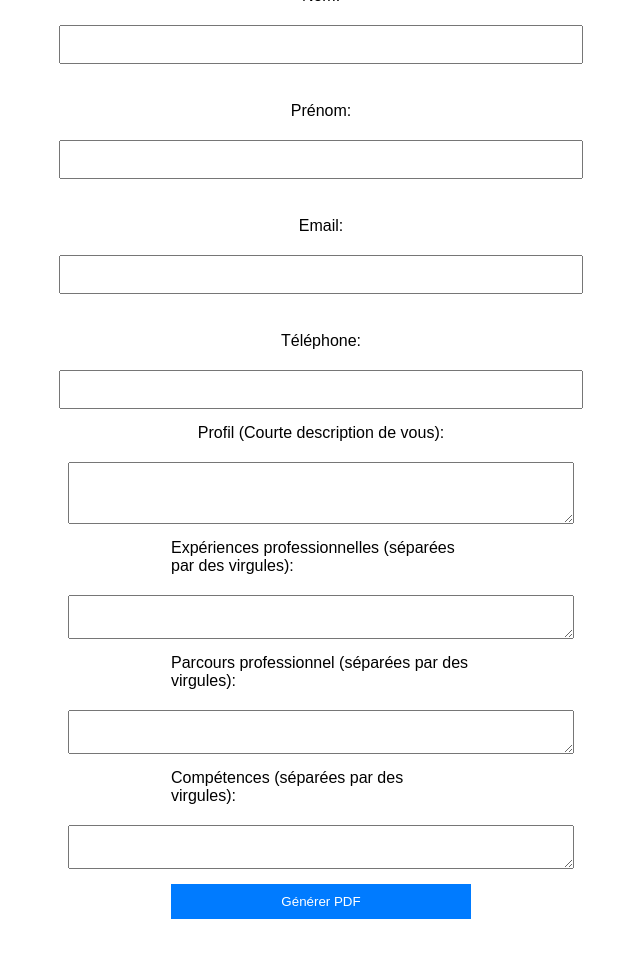
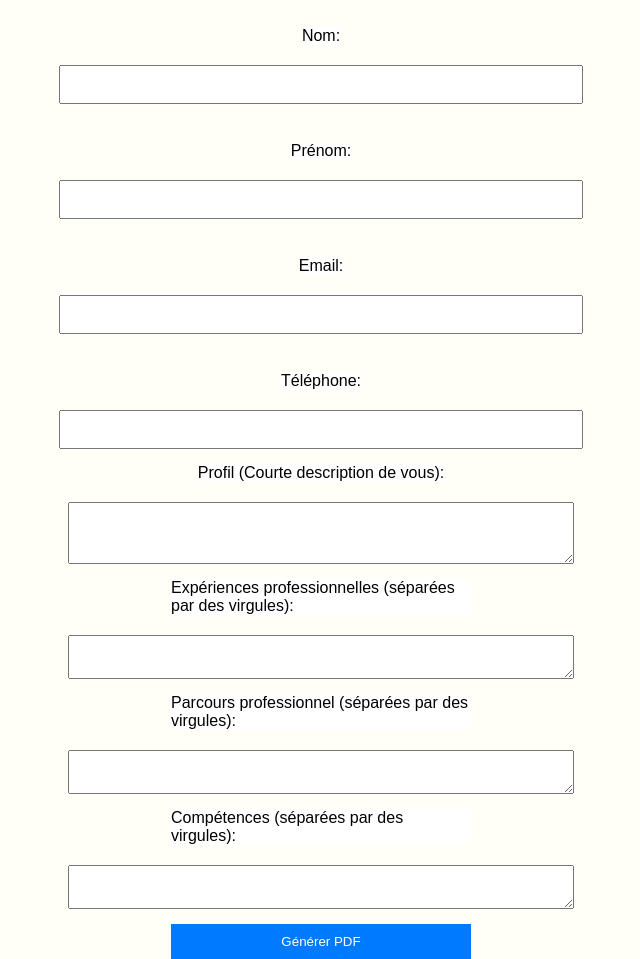
Before and after one commit to Vidocq17/GeneratePdfCV, a website: page projet-api-pdf/public/index.html in a window 1280 px wide. Shown: the whole page, without its empty margins (319-959 px from the left). Before the commit the page ends 919 px from the top, so only its background shows below. Drawn offline with Linux system fonts and the light colour scheme.

Commit message:
modif CSS

```diff
--- a/projet-api-pdf/public/index.html
+++ b/projet-api-pdf/public/index.html
@@ -8,7 +8,7 @@
 </head>
 <body>
     <form id="cvForm">
-        <h2>Créer votre CV</h2>
+        <h2>Créer un CV</h2>
         <div class="data">
             <label for="nom">Nom:</label>
             <input type="text" id="nom" name="nom" required>
--- a/projet-api-pdf/public/styles.css
+++ b/projet-api-pdf/public/styles.css
@@ -3,7 +3,7 @@ body {
     display: flex;
     justify-content: center;
     align-items: center;
-    background-color: white;
+    background-color: #FFFEF7;
     color: black;
     height: 100vh;
 }
@@ -62,7 +62,11 @@ h2 {
     justify-content: center;
     margin-bottom: 20px;
     width: fit-content;
+    background-color: white;
 }
 .data input, .data textarea {
     width: 500px;
 }
+#cvForm {
+    margin-top: 80px;
+}
```
